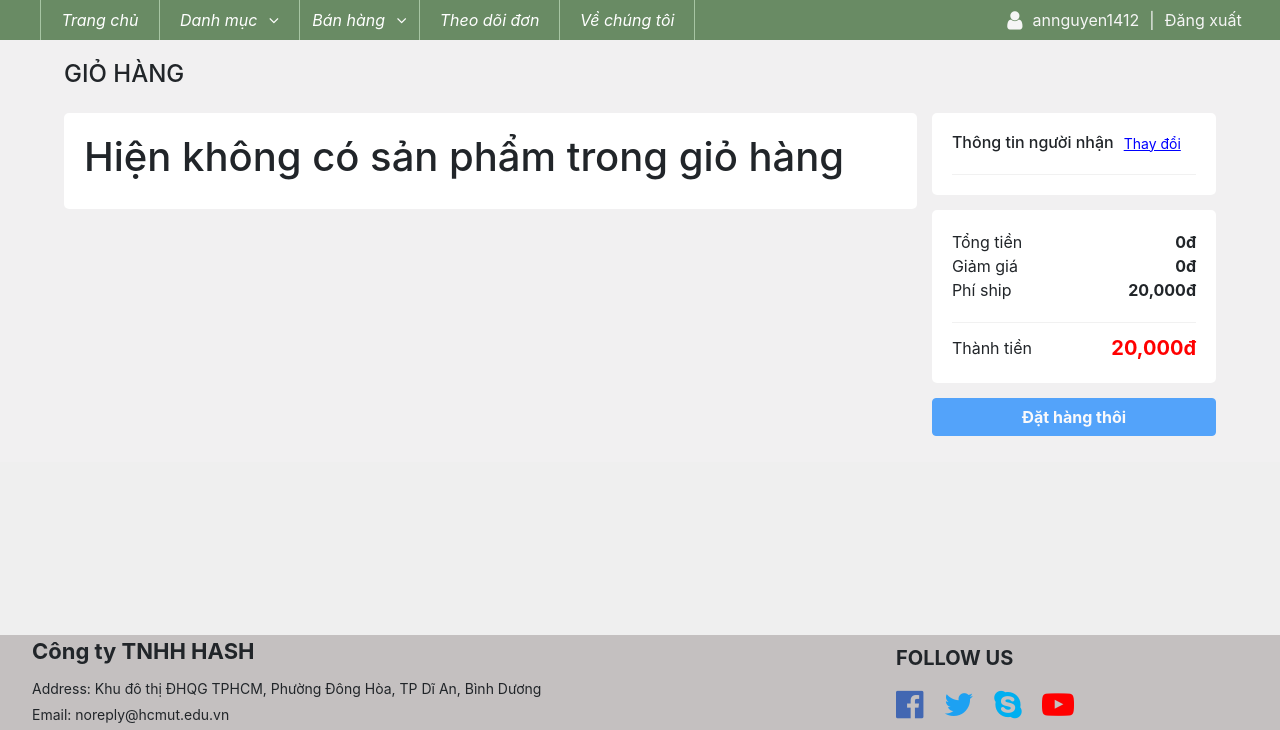
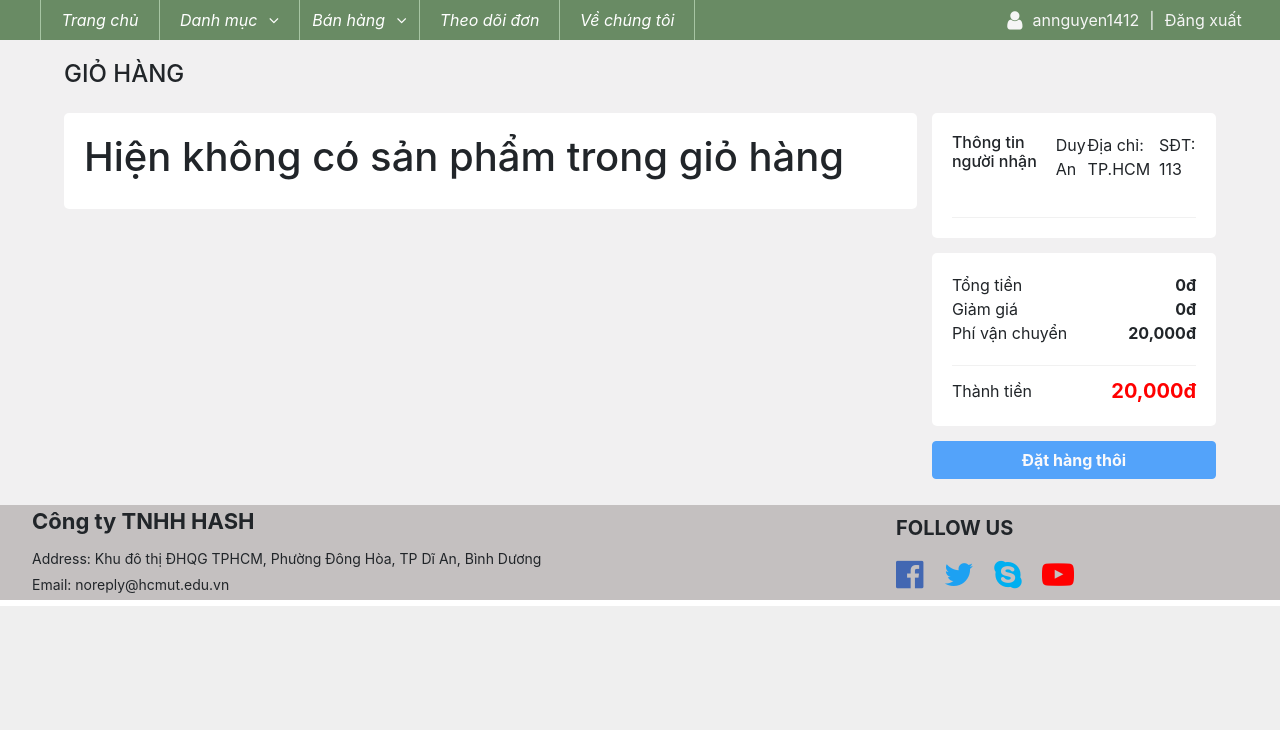
Before and after one commit to baosonnguyendang/web2, a PHP site: page /cart.php in a window 1280 px wide. Shown: the part 70-800 px from the top of the page. Run offline with PHP 8.4, Linux system fonts and the light colour scheme; a user stored in the database is signed in; data that the repository does not hold is empty.

Commit message:
xoa thay doi thong tin

```diff
--- a/cart.php
+++ b/cart.php
@@ -94,11 +94,14 @@
                     <div style='padding-bottom: 20px; border-bottom: 1px solid #f1f1f1'>
                         <div id='change-address'>
                             <h4>Thông tin người nhận</h4>
-                            <button type="button" class="btn btn-primary" data-toggle="modal" data-target="#exampleModal">
+                            <!-- <button type="button" class="btn btn-primary" data-toggle="modal" data-target="#exampleModal">
                                 <u style='color: blue;'>Thay đổi</u>
-                            </button>
+                            </button> -->
+                            <p>Duy An</p>
+                            <p>Địa chỉ: <span>TP.HCM</span></p>
+                            <p>SĐT: <span>113</span></p>
                         </div>
-                        <div class="modal fade" id="exampleModal" tabindex="-1" role="dialog" aria-labelledby="exampleModalLabel" aria-hidden="true">
+                        <!-- <div class="modal fade" id="exampleModal" tabindex="-1" role="dialog" aria-labelledby="exampleModalLabel" aria-hidden="true">
                             <div class="modal-dialog" role="document">
                                 <div class="modal-content">
                                     <div class="modal-header">
@@ -136,12 +139,11 @@
                                         </form>
                                     </div>
                                     <div class="modal-footer">
-                                        <!-- <button type="button" class="btn btn-secondary" data-dismiss="modal">Close</button> -->
                                         <button type="button" class="btn btn-primary">Lưu</button>
                                     </div>
                                 </div>
                             </div>
-                        </div>
+                        </div> -->
                     </div>
                 </div>
                 <div id='checkout3'>
@@ -155,7 +157,7 @@
                             <span><b id='giam'></b></span>
                         </div>
                         <div class='money'>
-                            <span>Phí ship</span>
+                            <span>Phí vận chuyển</span>
                             <span><b id='ship'></b></span>
                         </div>
                     </div>
@@ -170,7 +172,7 @@
         <input type="hidden" name="price" id="price">
     </div>
 
-    <div class='footer' id='footer1'>
+    <div class='footer'>
         <div id='f1'>
             <p style='font-size: 22px; margin-bottom: 10px;'><b>Công ty TNHH HASH</b></p>
             <p style='font-size: 14px; margin-bottom: 5px;'>Address: Khu đô thị ĐHQG TPHCM, Phường Đông Hòa, TP Dĩ An, Bình Dương</p>
```
